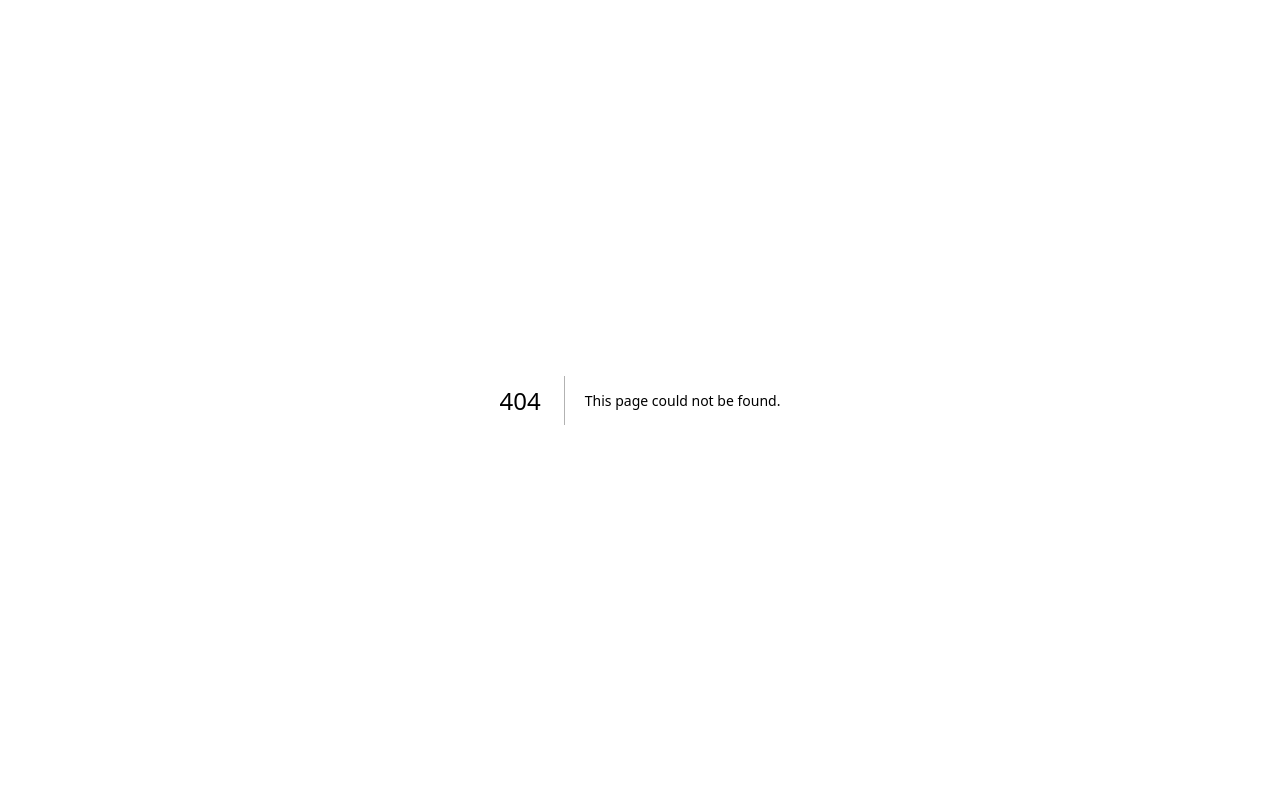
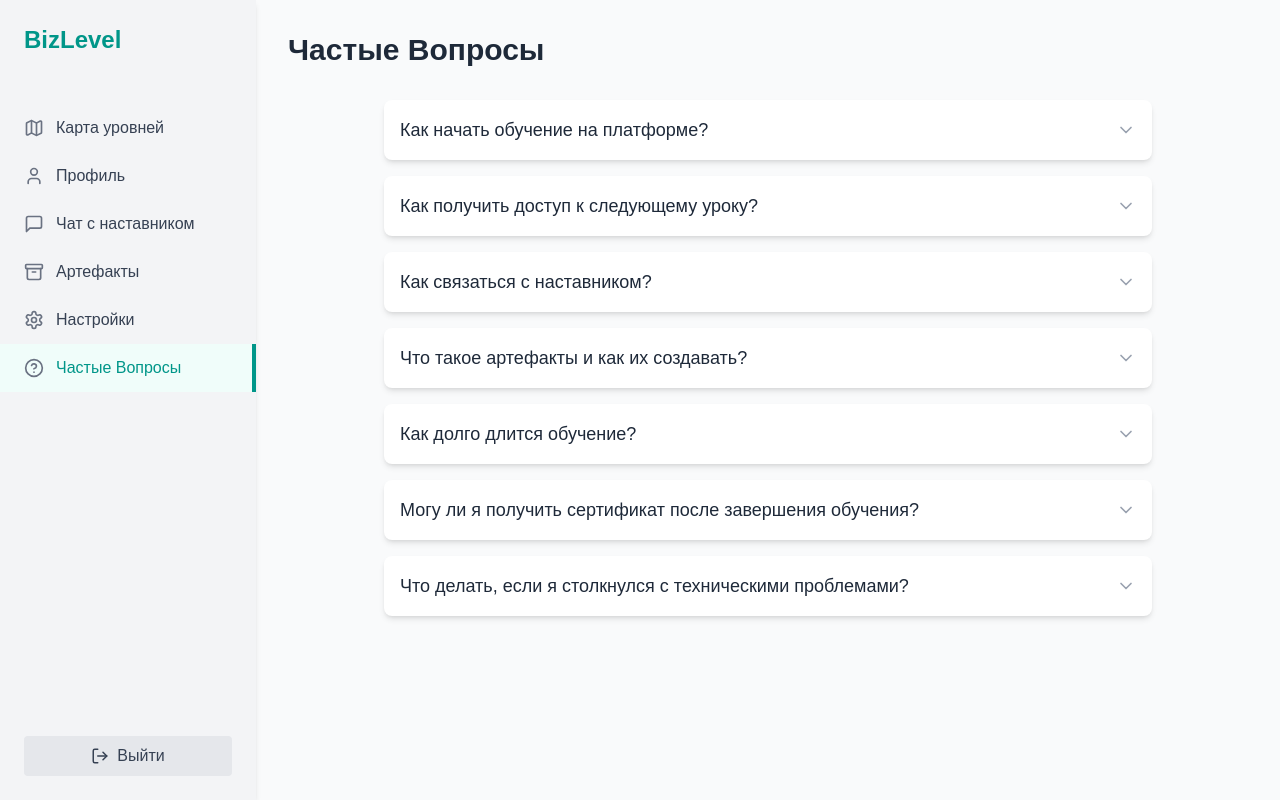
Before and after one commit to Yerlanalim/bizlevel-platform, a Next.js app: page /dashboard/faq in a window 1280 px wide. Before the commit this address had no page. Built offline with nearby package versions, Linux system fonts and the light colour scheme; no server answers.

Commit message:
Обновлен дизайн бокового меню и страницы карты уровней, добавлена страница FAQ

```diff
--- /dev/null
+++ b/app/dashboard/faq/page.tsx
@@ -0,0 +1,94 @@
+'use client'
+import { useState } from 'react'
+import { ChevronDown, ChevronUp } from 'lucide-react'
+
+type FAQItem = {
+  id: number;
+  question: string;
+  answer: string;
+}
+
+export default function FAQPage() {
+  const [openItem, setOpenItem] = useState<number | null>(null)
+
+  const faqItems: FAQItem[] = [
+    {
+      id: 1,
+      question: 'Как начать обучение на платформе?',
+      answer: 'Для начала обучения вам необходимо зарегистрироваться, после чего вы получите доступ к карте уровней. Начните с первого урока и последовательно продвигайтесь по карте, выполняя задания и получая обратную связь от наставника.'
+    },
+    {
+      id: 2,
+      question: 'Как получить доступ к следующему уроку?',
+      answer: 'Доступ к следующему уроку открывается автоматически после успешного завершения текущего урока. Для завершения урока необходимо выполнить все задания и получить подтверждение от наставника.'
+    },
+    {
+      id: 3,
+      question: 'Как связаться с наставником?',
+      answer: 'Для связи с наставником используйте раздел "Чат с наставником" в боковом меню. Вы можете задать любые вопросы, связанные с обучением, и получить профессиональную консультацию.'
+    },
+    {
+      id: 4,
+      question: 'Что такое артефакты и как их создавать?',
+      answer: 'Артефакты — это результаты вашей работы над заданиями курса. Это могут быть бизнес-планы, маркетинговые стратегии, финансовые модели и другие документы. Для создания артефакта перейдите в соответствующий раздел и следуйте инструкциям.'
+    },
+    {
+      id: 5,
+      question: 'Как долго длится обучение?',
+      answer: 'Продолжительность обучения зависит от вашего темпа и регулярности занятий. В среднем, для прохождения всех 10 уровней требуется от 2 до 3 месяцев при условии занятий 3-4 раза в неделю.'
+    },
+    {
+      id: 6,
+      question: 'Могу ли я получить сертификат после завершения обучения?',
+      answer: 'Да, после успешного прохождения всех уровней вы получите сертификат о завершении обучения. Сертификат будет доступен в разделе "Профиль" и его можно будет скачать в формате PDF.'
+    },
+    {
+      id: 7,
+      question: 'Что делать, если я столкнулся с техническими проблемами?',
+      answer: 'В случае возникновения технических проблем, пожалуйста, обратитесь в службу поддержки через раздел "Настройки" -> "Поддержка". Наша команда поможет вам решить любые технические вопросы в кратчайшие сроки.'
+    }
+  ]
+
+  const toggleItem = (id: number) => {
+    if (openItem === id) {
+      setOpenItem(null)
+    } else {
+      setOpenItem(id)
+    }
+  }
+
+  return (
+    <div className="p-8">
+      <h1 className="text-3xl font-bold mb-8 text-gray-800">Частые Вопросы</h1>
+
+      <div className="max-w-3xl mx-auto">
+        <div className="space-y-4">
+          {faqItems.map((item) => (
+            <div
+              key={item.id}
+              className="bg-white rounded-lg shadow-md overflow-hidden"
+            >
+              <button
+                className="w-full p-4 text-left flex justify-between items-center focus:outline-none"
+                onClick={() => toggleItem(item.id)}
+              >
+                <h3 className="text-lg font-medium text-gray-800">{item.question}</h3>
+                {openItem === item.id ? (
+                  <ChevronUp className="text-teal-500" size={20} />
+                ) : (
+                  <ChevronDown className="text-gray-400" size={20} />
+                )}
+              </button>
+
+              {openItem === item.id && (
+                <div className="p-4 pt-0 border-t border-gray-100">
+                  <p className="text-gray-600">{item.answer}</p>
+                </div>
+              )}
+            </div>
+          ))}
+        </div>
+      </div>
+    </div>
+  )
+}
--- a/app/dashboard/layout.tsx
+++ b/app/dashboard/layout.tsx
@@ -3,6 +3,17 @@ import Link from 'next/link'
 import { usePathname } from 'next/navigation'
 import { supabase } from '@/utils/supabaseClient'
 import { useEffect, useState } from 'react'
+import {
+  Map,
+  User,
+  BookOpen,
+  MessageSquare,
+  Archive,
+  Settings,
+  HelpCircle,
+  LogOut,
+  Home
+} from 'lucide-react'
 
 // Определяем тип для пользователя
 type User = {
@@ -14,7 +25,7 @@ type User = {
 type MenuItem = {
   id: string;
   title: string;
-  icon: string;
+  icon: React.ReactNode;
   href: string;
   adminOnly?: boolean;
 }
@@ -53,46 +64,52 @@ export default function DashboardLayout({
     {
       id: 'dashboard',
       title: 'Дашборд',
-      icon: 'M3 12l2-2m0 0l7-7 7 7M5 10v10a1 1 0 001 1h3m10-11l2 2m-2-2v10a1 1 0 01-1 1h-3m-6 0a1 1 0 001-1v-4a1 1 0 011-1h2a1 1 0 011 1v4a1 1 0 001 1m-6 0h6',
+      icon: <Home size={20} />,
       href: '/dashboard',
       adminOnly: true
     },
     {
       id: 'map',
       title: 'Карта уровней',
-      icon: 'M9 20l-5.447-2.724A1 1 0 013 16.382V5.618a1 1 0 011.447-.894L9 7m0 13l6-3m-6 3V7m6 10l4.553 2.276A1 1 0 0021 18.382V7.618a1 1 0 00-.553-.894L15 4m0 13V4m0 0L9 7',
+      icon: <Map size={20} />,
       href: '/dashboard/map',
     },
     {
       id: 'lessons',
       title: 'Все уроки',
-      icon: 'M12 6.253v13m0-13C10.832 5.477 9.246 5 7.5 5S4.168 5.477 3 6.253v13C4.168 18.477 5.754 18 7.5 18s3.332.477 4.5 1.253m0-13C13.168 5.477 14.754 5 16.5 5c1.747 0 3.332.477 4.5 1.253v13C19.832 18.477 18.247 18 16.5 18c-1.746 0-3.332.477-4.5 1.253',
+      icon: <BookOpen size={20} />,
       href: '/dashboard/lessons',
       adminOnly: true
     },
     {
       id: 'profile',
       title: 'Профиль',
-      icon: 'M16 7a4 4 0 11-8 0 4 4 0 018 0zM12 14a7 7 0 00-7 7h14a7 7 0 00-7-7z',
+      icon: <User size={20} />,
       href: '/dashboard/profile',
     },
     {
       id: 'chat',
       title: 'Чат с наставником',
-      icon: 'M8 12h.01M12 12h.01M16 12h.01M21 12c0 4.418-4.03 8-9 8a9.863 9.863 0 01-4.255-.949L3 20l1.395-3.72C3.512 15.042 3 13.574 3 12c0-4.418 4.03-8 9-8s9 3.582 9 8z',
+      icon: <MessageSquare size={20} />,
       href: '/dashboard/chat',
     },
     {
       id: 'artifacts',
       title: 'Артефакты',
-      icon: 'M19 11H5m14 0a2 2 0 012 2v6a2 2 0 01-2 2H5a2 2 0 01-2-2v-6a2 2 0 012-2m14 0V9a2 2 0 00-2-2M5 11V9a2 2 0 012-2m0 0V5a2 2 0 012-2h6a2 2 0 012 2v2M7 7h10',
+      icon: <Archive size={20} />,
       href: '/dashboard/artifacts',
     },
     {
       id: 'settings',
       title: 'Настройки',
-      icon: 'M10.325 4.317c.426-1.756 2.924-1.756 3.35 0a1.724 1.724 0 002.573 1.066c1.543-.94 3.31.826 2.37 2.37a1.724 1.724 0 001.065 2.572c1.756.426 1.756 2.924 0 3.35a1.724 1.724 0 00-1.066 2.573c.94 1.543-.826 3.31-2.37 2.37a1.724 1.724 0 00-2.572 1.065c-.426 1.756-2.924 1.756-3.35 0a1.724 1.724 0 00-2.573-1.066c-1.543.94-3.31-.826-2.37-2.37a1.724 1.724 0 00-1.065-2.572c-1.756-.426-1.756-2.924 0-3.35a1.724 1.724 0 001.066-2.573c-.94-1.543.826-3.31 2.37-2.37.996.608 2.296.07 2.572-1.065z',
+      icon: <Settings size={20} />,
       href: '/dashboard/settings',
+    },
+    {
+      id: 'faq',
+      title: 'Частые Вопросы',
+      icon: <HelpCircle size={20} />,
+      href: '/dashboard/faq',
     },
   ]
 
@@ -115,9 +132,9 @@ export default function DashboardLayout({
   return (
     <div className="flex min-h-screen bg-gray-50">
       {/* Боковое меню */}
-      <div className="w-64 bg-white shadow-md fixed h-full">
+      <div className="w-64 bg-gray-100 shadow-md fixed h-full">
         <div className="p-6">
-          <h2 className="text-xl font-bold text-gray-800">BizLevel</h2>
+          <h2 className="text-2xl font-bold text-teal-600">BizLevel</h2>
         </div>
         <nav className="mt-6">
           <ul>
@@ -125,11 +142,9 @@ export default function DashboardLayout({
               <li key={item.id}>
                 <Link
                   href={item.href}
-                  className={`flex items-center px-6 py-3 text-gray-600 hover:bg-blue-50 hover:text-blue-600 ${isActive(item.href) ? 'bg-blue-50 text-blue-600 border-r-4 border-blue-600' : ''}`}
+                  className={`flex items-center px-6 py-3 text-gray-700 hover:bg-teal-50 hover:text-teal-600 ${isActive(item.href) ? 'bg-teal-50 text-teal-600 border-r-4 border-teal-600' : ''}`}
                 >
-                  <svg className="w-5 h-5 mr-3" fill="none" stroke="currentColor" viewBox="0 0 24 24" xmlns="http://www.w3.org/2000/svg">
-                    <path strokeLinecap="round" strokeLinejoin="round" strokeWidth="2" d={item.icon}></path>
-                  </svg>
+                  <span className="mr-3 text-gray-500">{item.icon}</span>
                   {item.title}
                 </Link>
               </li>
@@ -144,11 +159,9 @@ export default function DashboardLayout({
               await supabase.auth.signOut()
               window.location.href = '/'
             }}
-            className="w-full px-4 py-2 bg-red-500 text-white rounded hover:bg-red-600 flex items-center justify-center"
+            className="w-full px-4 py-2 bg-gray-200 text-gray-700 rounded hover:bg-gray-300 flex items-center justify-center"
           >
-            <svg className="w-5 h-5 mr-2" fill="none" stroke="currentColor" viewBox="0 0 24 24" xmlns="http://www.w3.org/2000/svg">
-              <path strokeLinecap="round" strokeLinejoin="round" strokeWidth="2" d="M17 16l4-4m0 0l-4-4m4 4H7m6 4v1a3 3 0 01-3 3H6a3 3 0 01-3-3V7a3 3 0 013-3h4a3 3 0 013 3v1"></path>
-            </svg>
+            <LogOut size={18} className="mr-2" />
             Выйти
           </button>
         </div>
--- a/app/dashboard/map/page.tsx
+++ b/app/dashboard/map/page.tsx
@@ -2,17 +2,17 @@
 import { useState, useEffect } from 'react'
 import Link from 'next/link'
 import Image from 'next/image'
+import { CheckCircle, Lock } from 'lucide-react'
 
 // Определяем тип для урока
 type Lesson = {
   id: number;
   title: string;
-  description: string;
-  duration: number;
-  level: 'beginner' | 'intermediate' | 'advanced';
+  subtitle: string;
   completed?: boolean;
+  locked?: boolean;
   image_url?: string;
-  position: number; // позиция в карте уровней
+  position: number;
 }
 
 export default function LevelMap() {
@@ -29,53 +29,93 @@ export default function LevelMap() {
       const mockLessons: Lesson[] = [
         {
           id: 1,
-          title: 'Основы бизнес-моделирования',
-          description: 'Изучите основные принципы построения бизнес-моделей и создайте свой первый бизнес-план.',
-          duration: 45,
-          level: 'beginner',
+          title: 'Урок 1',
+          subtitle: 'Постановка целей',
           completed: true,
+          locked: false,
           image_url: 'https://images.unsplash.com/photo-1454165804606-c3d57bc86b40?q=80&w=300',
           position: 1
         },
         {
           id: 2,
-          title: 'Анализ рынка и конкурентов',
-          description: 'Научитесь анализировать рынок и конкурентов для выявления возможностей для вашего бизнеса.',
-          duration: 60,
-          level: 'intermediate',
+          title: 'Урок 2',
+          subtitle: 'Понимание трендов рынка',
           completed: false,
+          locked: true,
           image_url: 'https://images.unsplash.com/photo-1551288049-bebda4e38f71?q=80&w=300',
           position: 2
         },
         {
           id: 3,
-          title: 'Финансовое планирование',
-          description: 'Разработка финансовой модели и прогнозирование денежных потоков для вашего бизнеса.',
-          duration: 75,
-          level: 'advanced',
+          title: 'Урок 3',
+          subtitle: 'Анализ конкурентов',
           completed: false,
+          locked: true,
           image_url: 'https://images.unsplash.com/photo-1554224155-6726b3ff858f?q=80&w=300',
           position: 3
         },
         {
           id: 4,
-          title: 'Маркетинговая стратегия',
-          description: 'Создание эффективной маркетинговой стратегии для привлечения и удержания клиентов.',
-          duration: 55,
-          level: 'intermediate',
+          title: 'Урок 4',
+          subtitle: 'Финансовое планирование',
           completed: false,
+          locked: true,
           image_url: 'https://images.unsplash.com/photo-1533750516457-a7f992034fec?q=80&w=300',
           position: 4
         },
         {
           id: 5,
-          title: 'Управление командой',
-          description: 'Принципы эффективного управления командой и развития корпоративной культуры.',
-          duration: 65,
-          level: 'advanced',
+          title: 'Урок 5',
+          subtitle: 'Маркетинговая стратегия',
           completed: false,
+          locked: true,
           image_url: 'https://images.unsplash.com/photo-1522071820081-009f0129c71c?q=80&w=300',
           position: 5
+        },
+        {
+          id: 6,
+          title: 'Урок 6',
+          subtitle: 'Управление командой',
+          completed: false,
+          locked: true,
+          image_url: 'https://images.unsplash.com/photo-1522071820081-009f0129c71c?q=80&w=300',
+          position: 6
+        },
+        {
+          id: 7,
+          title: 'Урок 7',
+          subtitle: 'Оптимизация процессов',
+          completed: false,
+          locked: true,
+          image_url: 'https://images.unsplash.com/photo-1522071820081-009f0129c71c?q=80&w=300',
+          position: 7
+        },
+        {
+          id: 8,
+          title: 'Урок 8',
+          subtitle: 'Масштабирование бизнеса',
+          completed: false,
+          locked: true,
+          image_url: 'https://images.unsplash.com/photo-1522071820081-009f0129c71c?q=80&w=300',
+          position: 8
+        },
+        {
+          id: 9,
+          title: 'Урок 9',
+          subtitle: 'Инвестиции и фандрайзинг',
+          completed: false,
+          locked: true,
+          image_url: 'https://images.unsplash.com/photo-1522071820081-009f0129c71c?q=80&w=300',
+          position: 9
+        },
+        {
+          id: 10,
+          title: 'Урок 10',
+          subtitle: 'Стратегия выхода',
+          completed: false,
+          locked: true,
+          image_url: 'https://images.unsplash.com/photo-1522071820081-009f0129c71c?q=80&w=300',
+          position: 10
         }
       ]
 
@@ -89,31 +129,11 @@ export default function LevelMap() {
     fetchLessons()
   }, [])
 
-  // Функция для определения цвета уровня сложности
-  const getLevelColor = (level: string) => {
-    switch(level) {
-      case 'beginner': return 'bg-green-100 text-green-800'
-      case 'intermediate': return 'bg-yellow-100 text-yellow-800'
-      case 'advanced': return 'bg-red-100 text-red-800'
-      default: return 'bg-gray-100 text-gray-800'
-    }
-  }
-
-  // Функция для перевода уровня сложности
-  const getLevelText = (level: string) => {
-    switch(level) {
-      case 'beginner': return 'Начальный'
-      case 'intermediate': return 'Средний'
-      case 'advanced': return 'Продвинутый'
-      default: return level
-    }
-  }
-
   if (loading) {
     return (
       <div className="flex min-h-screen items-center justify-center">
         <div className="text-center">
-          <div className="animate-spin rounded-full h-12 w-12 border-t-2 border-b-2 border-blue-500 mx-auto"></div>
+          <div className="animate-spin rounded-full h-12 w-12 border-t-2 border-b-2 border-teal-500 mx-auto"></div>
           <p className="mt-4">Загрузка карты уровней...</p>
         </div>
       </div>
@@ -122,26 +142,24 @@ export default function LevelMap() {
 
   return (
     <div className="p-8">
-      <h1 className="text-3xl font-bold mb-8">Карта уровней</h1>
+      <h1 className="text-3xl font-bold mb-8 text-gray-800">Карта Уровней</h1>
 
-      <div className="max-w-3xl mx-auto">
-        {/* Вертикальная карта уровней */}
-        <div className="relative">
-          {/* Вертикальная линия */}
-          <div className="absolute left-8 top-0 bottom-0 w-1 bg-gray-200 z-0"></div>
+      <div className="flex">
+        {/* Основной контент с карточками уроков */}
+        <div className="flex-1 pr-8">
+          <div className="space-y-6">
+            {lessons.map((lesson) => (
+              <div key={lesson.id} className="relative">
+                <Link href={lesson.locked ? '#' : `/dashboard/lessons/${lesson.id}`}>
+                  <div className={`bg-white rounded-lg shadow-md overflow-hidden hover:shadow-lg transition-shadow ${lesson.completed ? 'border-l-4 border-teal-500' : ''}`}>
+                    <div className="flex items-center p-4">
+                      <div className="flex-1">
+                        <h2 className="text-xl font-semibold text-gray-800">{lesson.title}</h2>
+                        <p className="text-gray-600">{lesson.subtitle}</p>
+                      </div>
 
-          {/* Уроки */}
-          <div className="space-y-8">
-            {lessons.map((lesson, index) => (
-              <div key={lesson.id} className="relative z-10">
-                <div className={`absolute left-6 top-6 w-5 h-5 rounded-full border-4 ${lesson.completed ? 'bg-blue-500 border-blue-200' : 'bg-white border-gray-300'}`}></div>
-
-                <div className="ml-16">
-                  <Link href={`/dashboard/lessons/${lesson.id}`}>
-                    <div className={`bg-white rounded-lg shadow-md overflow-hidden hover:shadow-lg transition-shadow ${lesson.completed ? 'border-l-4 border-blue-500' : ''}`}>
-                      <div className="flex">
                       {lesson.image_url && (
-                          <div className="w-1/3 h-40 relative">
+                        <div className="w-24 h-24 relative rounded-lg overflow-hidden">
                           <Image
                             src={lesson.image_url}
                             alt={lesson.title}
@@ -150,34 +168,30 @@ export default function LevelMap() {
                           />
                         </div>
                       )}
-                        <div className="p-6 w-2/3">
-                          <div className="flex justify-between items-start mb-2">
-                            <h2 className="text-xl font-semibold">{lesson.title}</h2>
-                            {lesson.completed && (
-                              <span className="bg-blue-100 text-blue-800 text-xs px-2 py-1 rounded-full">
-                                Пройден
-                              </span>
-                            )}
-                          </div>
-                          <p className="text-gray-600 mb-4">{lesson.description}</p>
-                          <div className="flex justify-between items-center">
-                            <span className={`text-xs px-2 py-1 rounded-full ${getLevelColor(lesson.level)}`}>
-                              {getLevelText(lesson.level)}
-                            </span>
-                            <span className="text-gray-500 text-sm">{lesson.duration} мин</span>
-                          </div>
-                        </div>
                     </div>
                   </div>
                 </Link>
+              </div>
+            ))}
+          </div>
+        </div>
 
-                  {/* Если это не последний урок, показываем стрелку вниз */}
-                  {index < lessons.length - 1 && (
-                    <div className="flex justify-center my-4">
-                      <svg className="w-6 h-6 text-gray-400" fill="none" stroke="currentColor" viewBox="0 0 24 24" xmlns="http://www.w3.org/2000/svg">
-                        <path strokeLinecap="round" strokeLinejoin="round" strokeWidth="2" d="M19 14l-7 7m0 0l-7-7m7 7V3"></path>
-                      </svg>
-                    </div>
+        {/* Индикаторы прогресса справа */}
+        <div className="w-16">
+          <div className="sticky top-8 space-y-6">
+            {lessons.map((lesson) => (
+              <div key={lesson.id} className="flex justify-center">
+                <div className={`w-10 h-10 rounded-full flex items-center justify-center ${
+                  lesson.completed
+                    ? 'bg-teal-100 text-teal-600'
+                    : 'bg-gray-100 text-gray-400'
+                }`}>
+                  {lesson.completed ? (
+                    <CheckCircle size={20} className="text-teal-600" />
+                  ) : lesson.locked ? (
+                    <Lock size={16} className="text-gray-400" />
+                  ) : (
+                    <span className="font-semibold">{lesson.position}</span>
                   )}
                 </div>
               </div>
```
Lines whose indentation alone changed are shown as unchanged.
